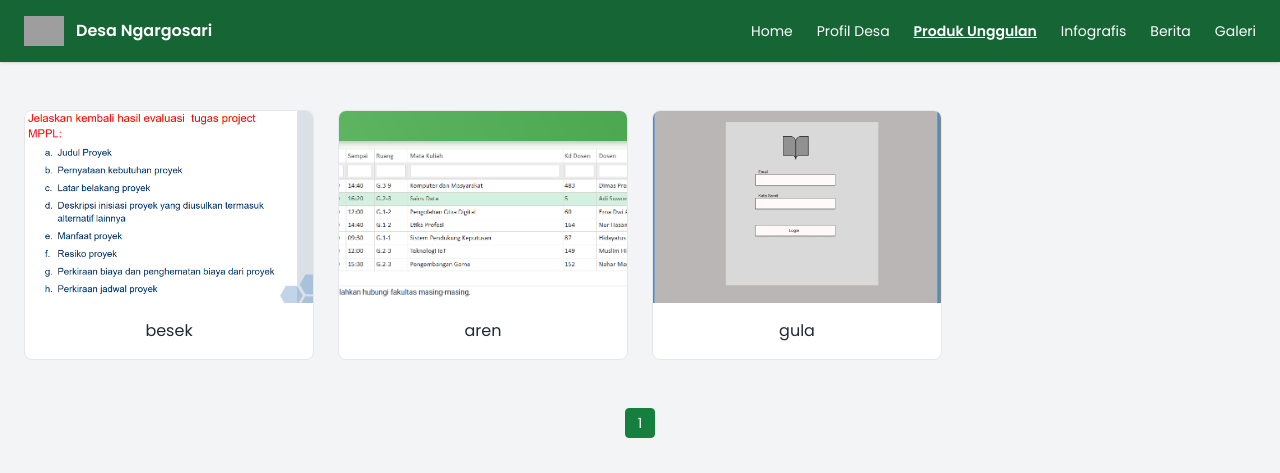
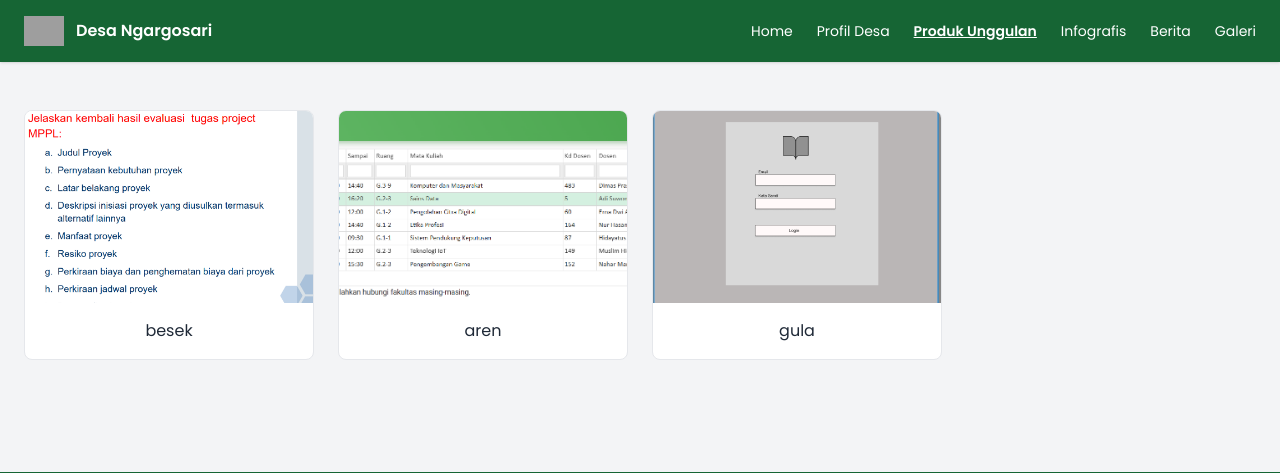
Before and after one commit to syivacahya/Desa_Ngargosari, a PHP site: page /produk.php in a window 1280 px wide. Shown: the top 473 px of the page. Run offline with PHP 8.4, Linux system fonts and the light colour scheme; data comes from the database, SQL or seed files in the repository; some libraries are stand-ins or nearby versions; grey boxes are pictures that could not be loaded.

Commit message:
update aksi produk admin & user produk

```diff
--- a/produk.php
+++ b/produk.php
@@ -3,18 +3,10 @@ include "koneksi.php";
 $halaman = basename($_SERVER['PHP_SELF']);
 include "partials/header.php";
 
-/* PAGINATION */
-$batas = 4;
-$hal   = isset($_GET['hal']) ? (int)$_GET['hal'] : 1;
-$mulai = ($hal - 1) * $batas;
-
-$total = mysqli_num_rows(mysqli_query($koneksi,"SELECT id_produk FROM produk"));
-$pages = ceil($total / $batas);
-
+/* AMBIL DATA PRODUK (TANPA PAGINATION) */
 $data = mysqli_query($koneksi,"
     SELECT * FROM produk
     ORDER BY id_produk DESC
-    LIMIT $mulai, $batas
 ");
 ?>
 <!DOCTYPE html>
@@ -57,23 +49,8 @@ $data = mysqli_query($koneksi,"
 
     </div>
 
-    <!-- PAGINATION -->
-    <div class="flex justify-center mt-12 gap-2">
-        <?php for($i=1;$i<=$pages;$i++): ?>
-            <a href="?hal=<?= $i ?>"
-               class="px-3 py-1 border rounded text-sm
-               <?= $i==$hal
-                    ? 'bg-green-700 text-white border-green-700'
-                    : 'hover:bg-gray-100' ?>">
-                <?= $i ?>
-            </a>
-        <?php endfor; ?>
-    </div>
-
 </main>
 
-
-
+<?php include "partials/footer.php"; ?>
 </body>
 </html>
-<?php include "partials/footer.php"; ?>
```
Also changed, not shown: admin/aksi_produk.php (+7 -2 lines).
